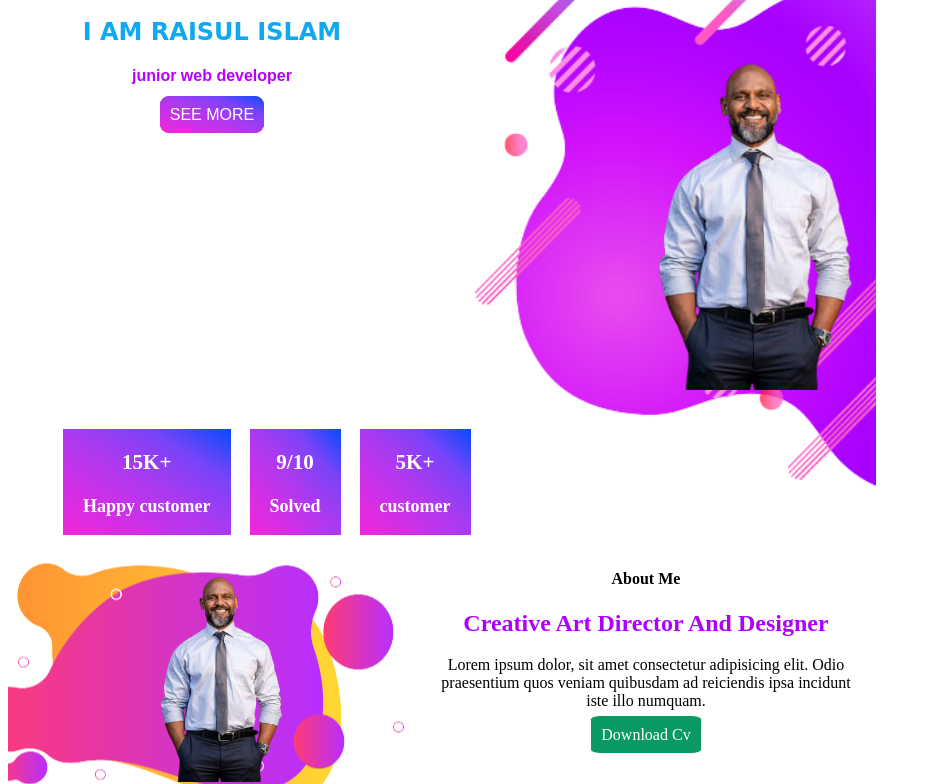
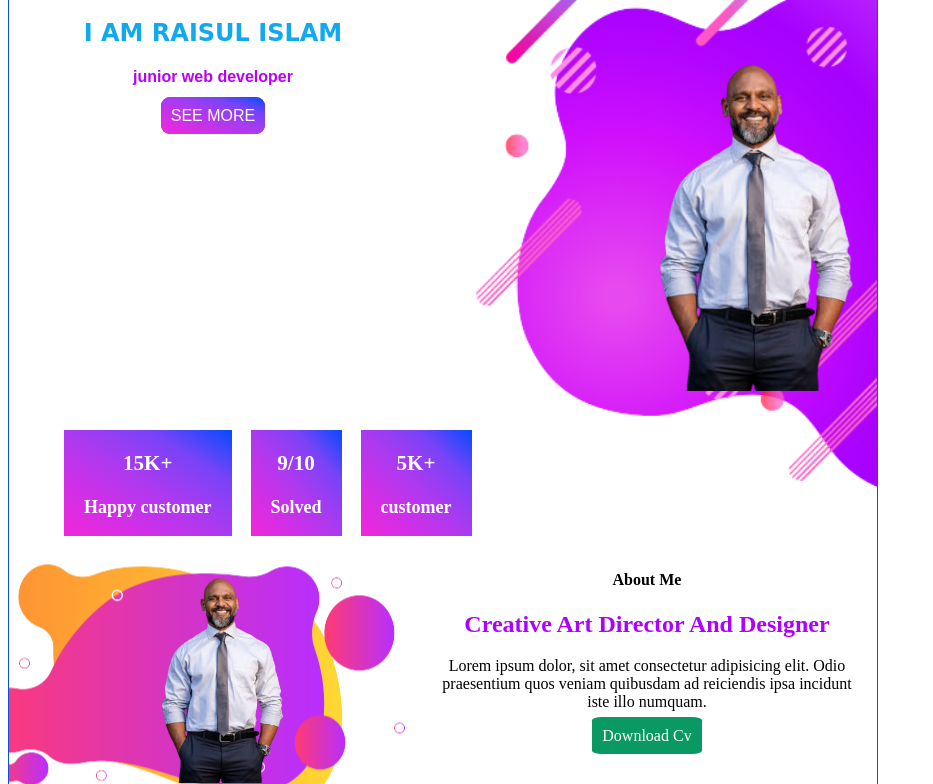
Before and after one commit to raisul4/profile, a plain HTML site: page index.html in a window 1280 px wide. Shown: the part 121-905 px from the top of the page, without its empty margins (0-933 px from the left). Drawn offline with Linux system fonts and the light colour scheme.

```diff
--- a/style.css
+++ b/style.css
@@ -1,6 +1,6 @@
 .banner{
-    /* border: 1px solid rgb(9, 80, 233); */
-    height: 2250px;
+    border: 1px solid rgb(9, 80, 233);
+    height: 2287px;
     width: 868px ;
     background-image: url("./image/back.png");
     background-repeat: no-repeat;
```
